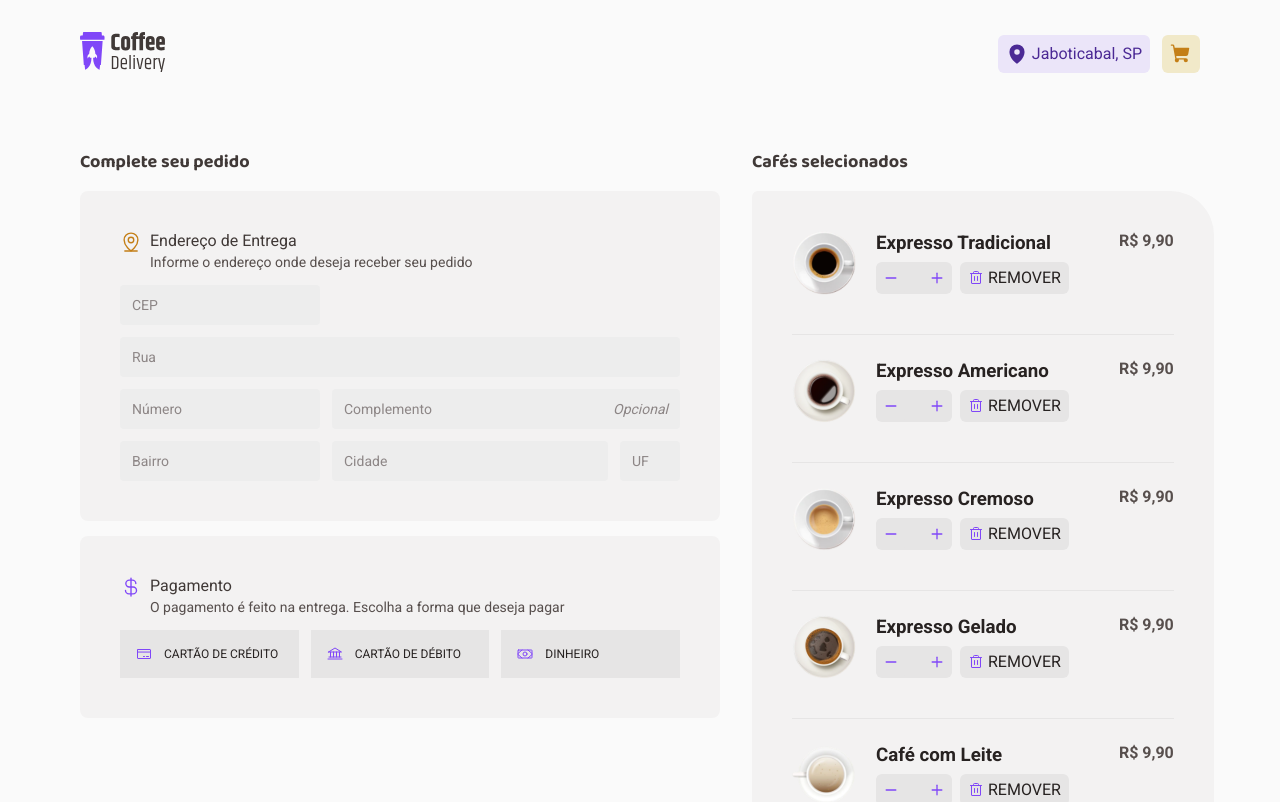
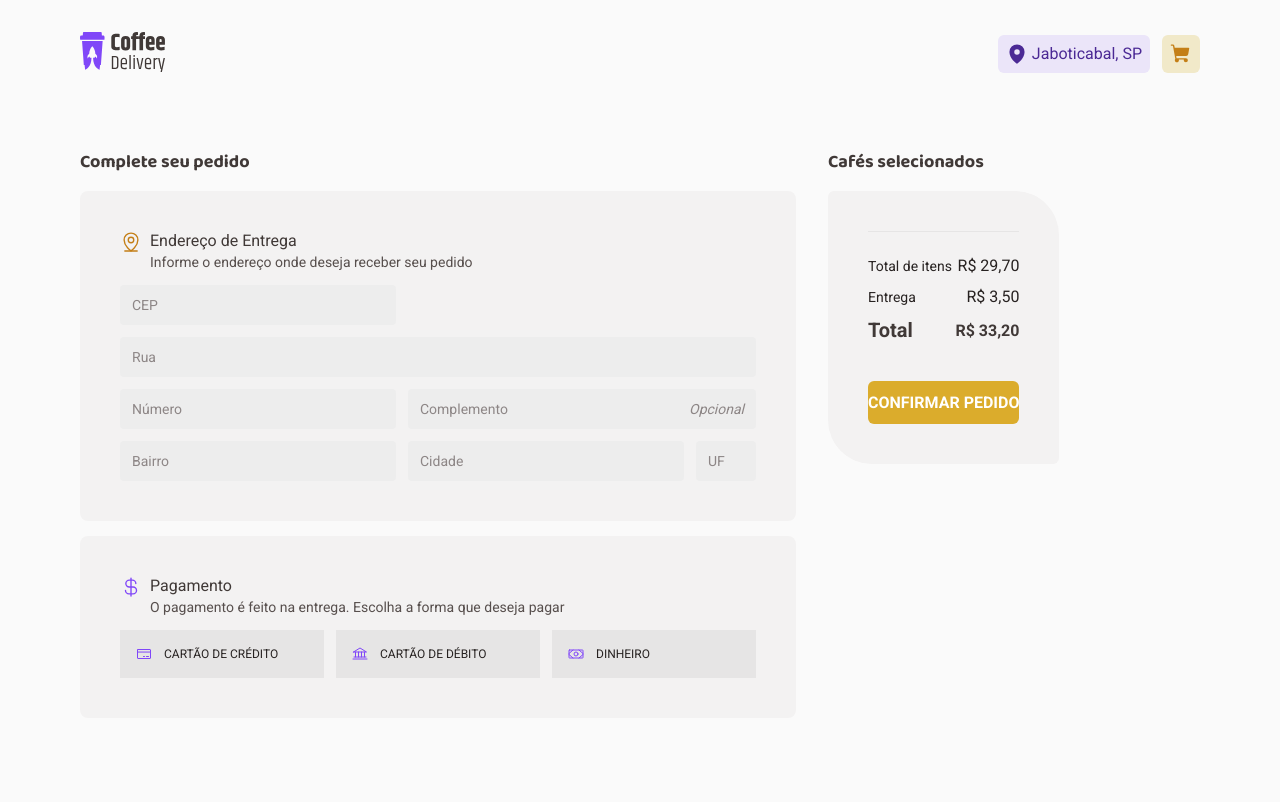
Before and after one commit to shindhi/desafio-coffee-delivery, a React (Vite) app: page /checkout in a window 1280 px wide. Shown: the top 802 px of the page. Built offline with nearby package versions, Linux system fonts and the light colour scheme.

Commit message:
adiciona parte da listagem dos itens adicionado ao carrinho

```diff
--- a/src/pages/Checkout/index.tsx
+++ b/src/pages/Checkout/index.tsx
@@ -1,3 +1,4 @@
+import { useContext } from 'react'
 import {
   Bank,
   CreditCard,
@@ -6,7 +7,6 @@ import {
   Money,
 } from 'phosphor-react'
 
-import { coffees } from '../../../data.json'
 import { HeaderCard } from './components/HeaderCard'
 import {
   CheckoutContainer,
@@ -22,7 +22,11 @@ import {
 } from './styles'
 import { CoffeeCard } from './components/CoffeeCard'
 
+import { CartContext } from '../../contexts/CartContext'
+
 export function Checkout() {
+  const { cart } = useContext(CartContext)
+
   return (
     <CheckoutContainer>
       <CoffeeOrderWrapper>
@@ -85,7 +89,7 @@ export function Checkout() {
         <TitleSection>Cafés selecionados</TitleSection>
 
         <CardContainer>
-          {coffees.map((coffee) => {
+          {cart.map((coffee) => {
             return <CoffeeCard key={coffee.id} coffee={coffee} />
           })}
 
```
